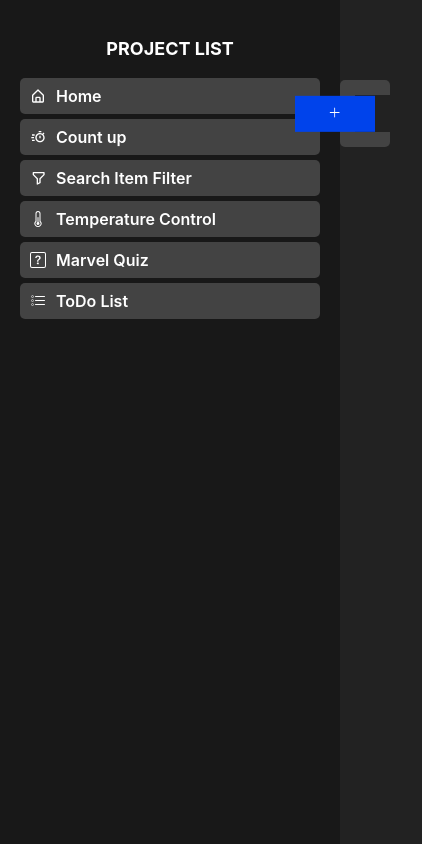
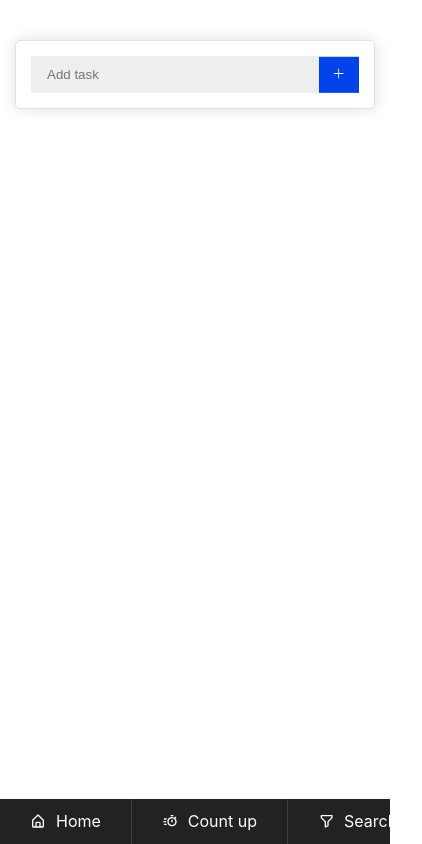
Before and after one commit to mohitdevelops/react-projects, a React (Create React App) app: page /todo-list in a window 390 px wide. Shown: the whole page, 422 px wide, since content can reach past the window. Built offline with nearby package versions, Linux system fonts and the light colour scheme.

Commit message:
responsive design changes

```diff
--- a/src/AsideMenu.js
+++ b/src/AsideMenu.js
@@ -1,7 +1,7 @@
 import { Fragment } from "react";
 import { Link } from "react-router-dom";
 import classes from "./style.module.css";
-import { BiTimer, BiFilterAlt, BiHomeAlt } from "react-icons/bi";
+import { BiTimer, BiFilterAlt, BiHomeAlt, BiMenu } from "react-icons/bi";
 import {
 	BsThermometerHalf,
 	BsQuestionSquare,
@@ -10,7 +10,7 @@ import {
 
 export default function AsideMenu() {
 	return (
-		<Fragment>
+		<div className={classes.menu_wrapper}>
 			<ul className={classes.list}>
 				<li>
 					<Link to="/">
@@ -48,6 +48,6 @@ export default function AsideMenu() {
 					</Link>
 				</li>
 			</ul>
-		</Fragment>
+		</div>
 	);
 }
--- a/src/projects/CountUp/style.module.css
+++ b/src/projects/CountUp/style.module.css
@@ -1,5 +1,5 @@
 .countup_main{
-    background-color: #222;
+    /* background-color: #222; */
     color: #f2f2f2;
     display: flex;
     align-items: center;
--- a/src/projects/MarvelQuiz/MarvelQuiz.js
+++ b/src/projects/MarvelQuiz/MarvelQuiz.js
@@ -129,6 +129,7 @@ export default function MarvelQuiz() {
 		}
 	};
 	return (
+		<main className={classes.marvel_quiz_main_wrapper}>
 			<div className={classes.marvelquiz_wrap}>
 				{score ? (
 					<div className={classes.scoreWrap}>
@@ -152,5 +153,6 @@ export default function MarvelQuiz() {
 					</div>
 				)}
 			</div>
+		</main>
 	);
 }
--- a/src/projects/MarvelQuiz/style.module.css
+++ b/src/projects/MarvelQuiz/style.module.css
@@ -1,3 +1,9 @@
+main.marvel_quiz_main_wrapper{
+    height: calc(100vh - 45px);
+    display: flex;
+    align-items: center;
+    justify-content: center;
+}
 .marvelquiz_wrap h3{
     margin: 0;
     background-image: linear-gradient(45deg, #d93d27, #efa53a);
@@ -9,9 +15,11 @@
     background-color: rgb(255, 255, 255);
     padding: 15px;
     border-radius: 10px;
-    max-width: 500px;
+    max-width: 400px;
     width: 100%;
-    margin: 100px auto;
+    /* margin: 100px auto; */
+    box-shadow: 0 0 15px rgba(0, 0, 0, 0.125);
+    border: solid 1px rgb(224, 224, 224);
 }
 .marvelquiz_wrap .aBox{
     margin-top: 10px;
@@ -53,3 +61,8 @@
     margin-top: 15px;
     text-align: right;
 }
+@media screen and (min-width: 767px) {
+    main.marvel_quiz_main_wrapper{
+        height: 100vh;
+    }
+}
--- a/src/projects/SearchFilter/comp/food.module.css
+++ b/src/projects/SearchFilter/comp/food.module.css
@@ -1,26 +1,25 @@
 .searchBox{
-    background-color: #222;
-    max-width: 500px;
+    background-color: #fff;
+    max-width: 400px;
     margin: 0 auto;
     border-radius: 10px;
     color: #fff;
     padding: 20px;
+    box-shadow: 0 0 15px rgba(0, 0, 0, 0.125);
 }
 .searchBox input{
     width: 100%;
-    background-color: rgb(43, 43, 43);
+    background-color: #eee;
     padding: 10px;
     border: solid 1px transparent;
-    color: #eee;
+    color: #222;
 }
 .searchBox input:focus{
     outline: none;
-    border: solid 1px rgb(124, 124, 124);
+    border: solid 1px #eee;
 }
 .foodWrap{
-    max-width: 500px;
-    background-color: #222;
-    padding: 20px;
+    max-width: 400px;
     border-radius: 10px;
     margin: 20px auto 0;
 }
@@ -32,7 +31,7 @@
 .item{
     text-align: center;
     padding: 5px 0;
-    color: #eee;
-    background-color: #2f2f2f;
+    color: #222;
+    background-color: #eee;
     margin: 6px 0;
 }
--- a/src/projects/SearchFilter/style.module.css
+++ b/src/projects/SearchFilter/style.module.css
@@ -1,5 +1,4 @@
 main.searchfilter_main{
-    padding-top: 50px;
-    background-color: rgb(63, 63, 63);
+    padding-top: 40px;
     height: 100vh;
 }
--- a/src/projects/TemperatureControl/TemperatureControl.js
+++ b/src/projects/TemperatureControl/TemperatureControl.js
@@ -29,6 +29,7 @@ export default function TemperatureControl() {
 	};
 
 	return (
+		<main className={classes.tem_main_wrapper}>
 			<div className={classes.temp__wrap}>
 				<h4>Control the Temperature</h4>
 				<p>(10°C is Cold and 25°C is hot)</p>
@@ -44,5 +45,6 @@ export default function TemperatureControl() {
 					</button>
 				</div>
 			</div>
+		</main>
 	);
 }
--- a/src/projects/TemperatureControl/style.module.css
+++ b/src/projects/TemperatureControl/style.module.css
@@ -8,6 +8,12 @@ h4,p{
   p{
     margin-top: 5px;
   }
+  main.tem_main_wrapper{
+    height: calc(100vh - 45px);
+    display: flex;
+    align-items: center;
+    justify-content: center;
+  }
   .temp__wrap{
     background-color: rgb(255, 255, 255);
     padding: 20px;
@@ -15,7 +21,8 @@ h4,p{
     text-align: center;
     max-width: 350px;
     width: 100%;
-    margin: 100px auto;
+    box-shadow: 0 0 15px rgba(0, 0, 0, 0.125);
+    border: solid 1px rgb(224, 224, 224);
   }
   .temp__wrap .temp{
     padding: 20px;
@@ -66,7 +73,7 @@ h4,p{
   }
   .temp__wrap button{
     color: #fff;
-    background-color: rgb(21, 21, 21);
+    background-color: #222;
     border: none;
     width: 50px;
     height: 50px;
@@ -78,3 +85,9 @@ h4,p{
   .temp__wrap button:active{
     background-color: rgb(96, 96, 96);
   }
+
+  @media screen and (min-width: 767px){
+    main.tem_main_wrapper{
+      height: 100vh;
+    }
+  }
--- a/src/projects/TodoList/comp/style.module.css
+++ b/src/projects/TodoList/comp/style.module.css
@@ -1,19 +1,21 @@
 .formWrap{
     width: 100%;
-    background-color: rgb(67, 67, 67);
+    background-color: #fff;
     padding: 15px;
     border-radius: 5px;
+    box-shadow: 0 0 15px rgba(0, 0, 0, 0.125);
+    border: solid 1px rgb(224, 224, 224);
 }
 .formWrap input{
     width: 100%;
-    color: #fff;
+    color: #222;
     padding: 10px 50px 10px 15px;
     border: solid 1px transparent;
-    background-color: #222;
+    background-color: #eee;
 }
 .formWrap input:focus{
     outline: none;
-    border: solid 1px #5376ff;
+    border: solid 1px rgb(204, 204, 204);
 }
 .formWrap form{
     position: relative;
@@ -42,6 +44,8 @@ ul.list li{
     margin: 8px 0;
     border-radius: 5px;
     position: relative;
+    color: #fff;
+    font-weight: 600;
 }
 ul.list li .check{
     position: absolute;
@@ -51,3 +55,9 @@ ul.list li .check{
     font-size: 20px;
     cursor: pointer;
 }
+
+@media screen and (max-width:767px) {
+    .formWrap button.btn{
+        width: 40px;
+    }
+}
--- a/src/projects/TodoList/style.module.css
+++ b/src/projects/TodoList/style.module.css
@@ -1,5 +1,6 @@
 .todoList__wrap{
-    max-width: 500px;
+    max-width: 400px;
     width: 100%;
-    margin: 80px auto 0;
+    margin: 0 auto;
+    padding-top: 40px;
   }
--- a/src/style.module.css
+++ b/src/style.module.css
@@ -2,55 +2,13 @@
   box-sizing: border-box;
 }
 body{
-  background-color: #222;
+  background-color:#fff;
   padding: 0;
 }
-aside.side_bar{
-  background-color: #181818;
-  max-width: 340px;
-  height: 100vh;
-  overflow-y: auto;
-  width: 100%;
-  position: absolute;
-  left: 0;
-  top: 0;
-  bottom: 0;
-  padding: 40px 20px;
-}
-.app_container{
-  width: calc(100% - 340px);
-  margin-left: 340px;
-}
-aside.side_bar h4{
-  text-align: center;
-  text-transform: uppercase;
-  margin: 0 0 20px;
-  color: #fff;
-}
-ul.list {
-  text-decoration: none;
-  list-style: none;
-  padding: 0;
-  margin: 0;
-}
-ul.list li{
-  margin: 5px 0;
-}
-ul.list li a{
-  font-weight: 600;
-  padding: 10px;
-  display: inline-block;
-  display: flex;
-  align-content: center;
-  line-height: 1;
-  gap: 10px;
-  font-size: 1rem;
-  justify-content: flex-start;
-  border-radius: 5px;
-  background-color: #434343;
-  text-decoration: none;
-  color: #fff;
-}
+
+
+
+
 .home__page__container{
   height: 100vh;
   display: flex;
@@ -58,5 +16,141 @@ ul.list li a{
   justify-content: center;
 }
 .home__page__container h1{
+  color: #222;
+}
+
+
+/*================================================*/
+
+aside.side_bar{
+  background-color: #181818;
+  width: 100%;
+  overflow-y: auto;
+  width: 100%;
+  position: fixed;
+  top: inherit;
+  left: 0;
+  bottom: 0;
+  right: 0;
+  padding: 0;
+  z-index: 99999;
+  height: 45px;
+  overflow: hidden;
+}
+.app_container{
+  width: 100%;
+  margin-left: 0;
+  height: calc(100vh - 45px);
+  padding: 0 15px;
+}
+aside.side_bar h4{
+  display: none;
+}
+ul.list{
+  list-style: none;
+  text-decoration: none;
+  padding:0;
+  margin: 0;
+  position: absolute;
+  bottom: 0;
+  left: 0;
+  background-color: pink;
+  z-index: 999999;
+  width: 100%;
+  bottom: 0;
+  display: flex;
+  justify-content: flex-start;
+  align-items: center;
+  flex-direction: row;
+  overflow-x: auto;
+  max-width: 100%;
+}
+ul.list li {
+  margin: 0;
+  border-right: solid 1px rgb(63, 63, 63);
+  width: auto;
+  flex: 0 0 auto;
+  flex-shrink: 0;
+}
+ul.list li a{
+  display: flex;
+  align-items: center;
+  gap: 10px;
+  line-height: 1;
+  justify-content: flex-start;
+  background-color: #222;
+  padding: 15px 30px;
+  width: 100%;
   color: #fff;
+  text-decoration: none;
 }
+ul.list li a svg{
+  font-size: 1rem;
+}
+
+@media screen and (min-width:767px) {
+  .mobileMenu{
+    display: none;
+  }
+  aside.side_bar{
+    max-width: 250px;
+    width: 100%;
+    position: absolute;
+    left: 0;
+    top: 0;
+    bottom: 0;
+    height: 100vh;
+    padding: 40px 20px;
+  }
+  .app_container{
+    width: calc(100% - 250px);
+    margin-left: 250px;
+    height: 100vh;
+    padding: 0;
+  }
+  aside.side_bar h4{
+    text-align: center;
+    text-transform: uppercase;
+    margin: 0 0 20px;
+    color: #fff;
+    display: block;
+  }
+  ul.list {
+    text-decoration: none;
+    list-style: none;
+    padding: 0;
+    margin: 0;
+    position: static;
+    background-color: transparent;
+    display: inherit;
+  }
+  ul.list li{
+    margin: 5px 0;
+  }
+  ul.list li a{
+    font-weight: 600;
+    font-size: 1rem;
+    border-radius: 5px;
+    background-color: #434343;
+    text-decoration: none;
+    color: #fff;
+    padding: 10px;
+  }
+}
+
+@media screen and (min-width: 991px) {
+  aside.side_bar{
+    max-width: 340px;
+    /* width: 100%;
+    position: absolute;
+    left: 0;
+    top: 0;
+    bottom: 0;
+    height: 100vh;
+    padding: 40px 20px; */
+  }
+  .app_container{
+    width: calc(100% - 340px);
+    margin-left: 340px;
+  }
+}
```
Lines whose indentation alone changed are shown as unchanged.
